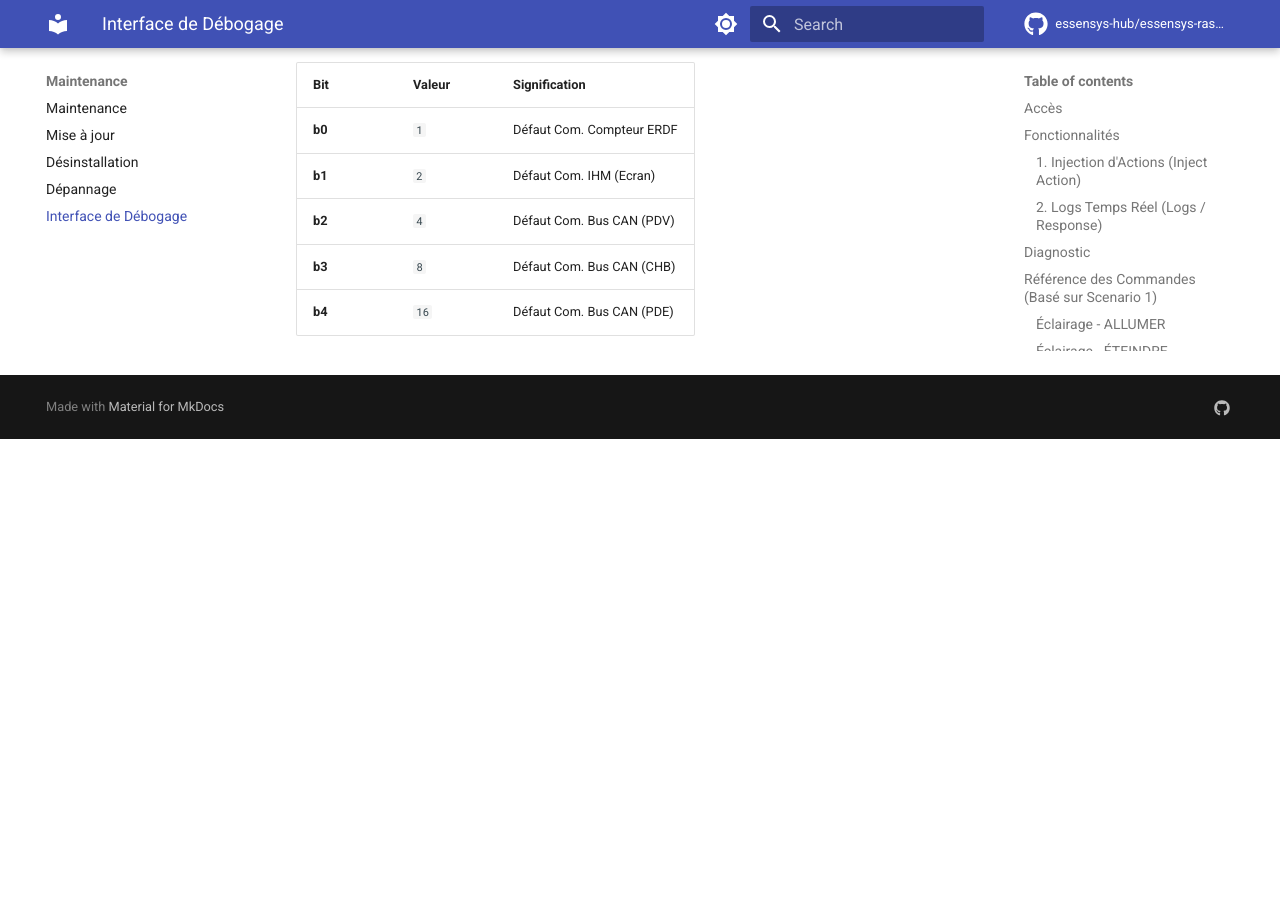
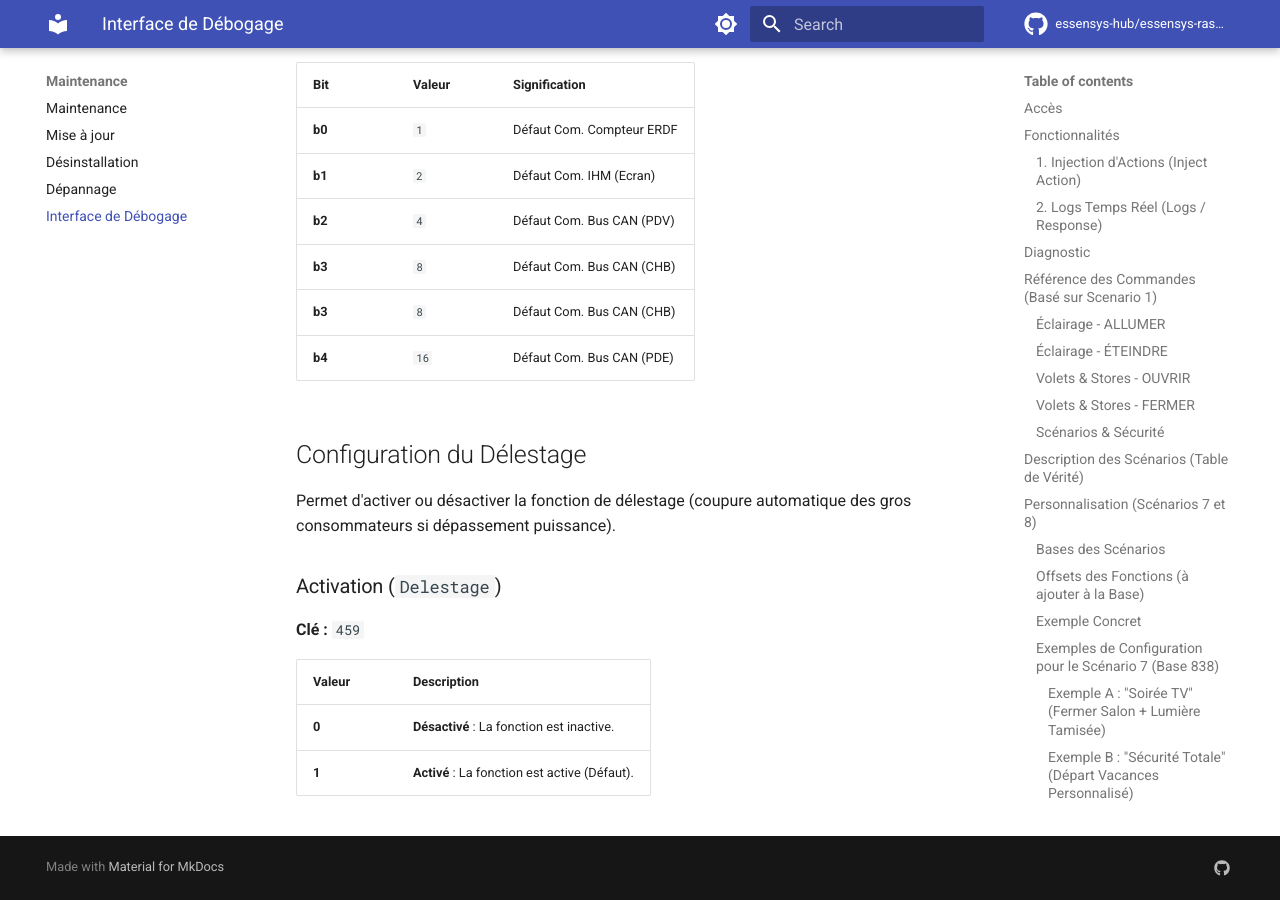
Before and after one commit to essensys-hub/essensys-raspberry-install, an MkDocs documentation site: the page built from docs/maintenance/debug.md, in a window 1280 px wide and 900 px high, scrolled down 16426 px. Built offline with MkDocs 1.6.1 and Material for MkDocs 9.7.7, drawn with Linux system fonts in a browser that asks for light colours; comment, search, counter and statistics services are not loaded; the version menu is left out; before the commit the page ends 16865 px from its top, so only the background shows below that.

Commit message:
Add load shedding configuration guide

```diff
--- a/docs/maintenance/debug.md
+++ b/docs/maintenance/debug.md
@@ -429,4 +429,17 @@ Ces variables indiquent l'état global et les défauts en cours.
 | **b1** | `2` | Défaut Com. IHM (Ecran) |
 | **b2** | `4` | Défaut Com. Bus CAN (PDV) |
 | **b3** | `8` | Défaut Com. Bus CAN (CHB) |
+| **b3** | `8` | Défaut Com. Bus CAN (CHB) |
 | **b4** | `16` | Défaut Com. Bus CAN (PDE) |
+
+## Configuration du Délestage
+
+Permet d'activer ou désactiver la fonction de délestage (coupure automatique des gros consommateurs si dépassement puissance).
+
+### Activation (`Delestage`)
+**Clé :** `459`
+
+| Valeur | Description |
+| :--- | :--- |
+| **0** | **Désactivé** : La fonction est inactive. |
+| **1** | **Activé** : La fonction est active (Défaut). |
```
